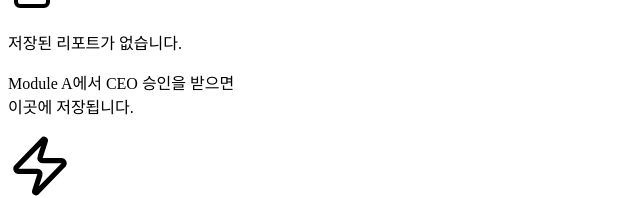
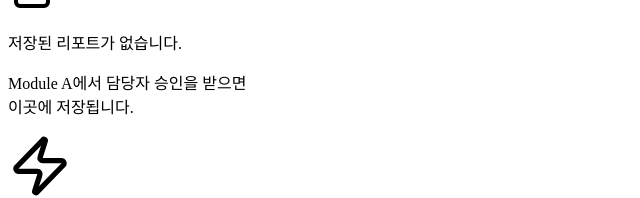
Before and after one commit to kyounghokim185/AI-multi-agent, a Next.js app in the folder ai-board/: page /report in a window 1280 px wide. Shown: the part 193-391 px from the top of the page, without its empty margins (0-640 px from the left). Built offline with nearby package versions, Linux system fonts and the light colour scheme.

Commit message:
feat: Update approval text in Report page

```diff
--- a/ai-board/src/app/report/page.js
+++ b/ai-board/src/app/report/page.js
@@ -88,7 +88,7 @@ export default function ReportPage() {
                         <div className="text-center text-slate-400 py-10">
                             <FileText size={48} className="mx-auto mb-4 opacity-20" />
                             <p className="text-sm">저장된 리포트가 없습니다.</p>
-                            <p className="text-xs mt-2">Module A에서 CEO 승인을 받으면<br />이곳에 저장됩니다.</p>
+                            <p className="text-xs mt-2">Module A에서 담당자 승인을 받으면<br />이곳에 저장됩니다.</p>
                         </div>
                     ) : (
                         reports.map(report => (
```
